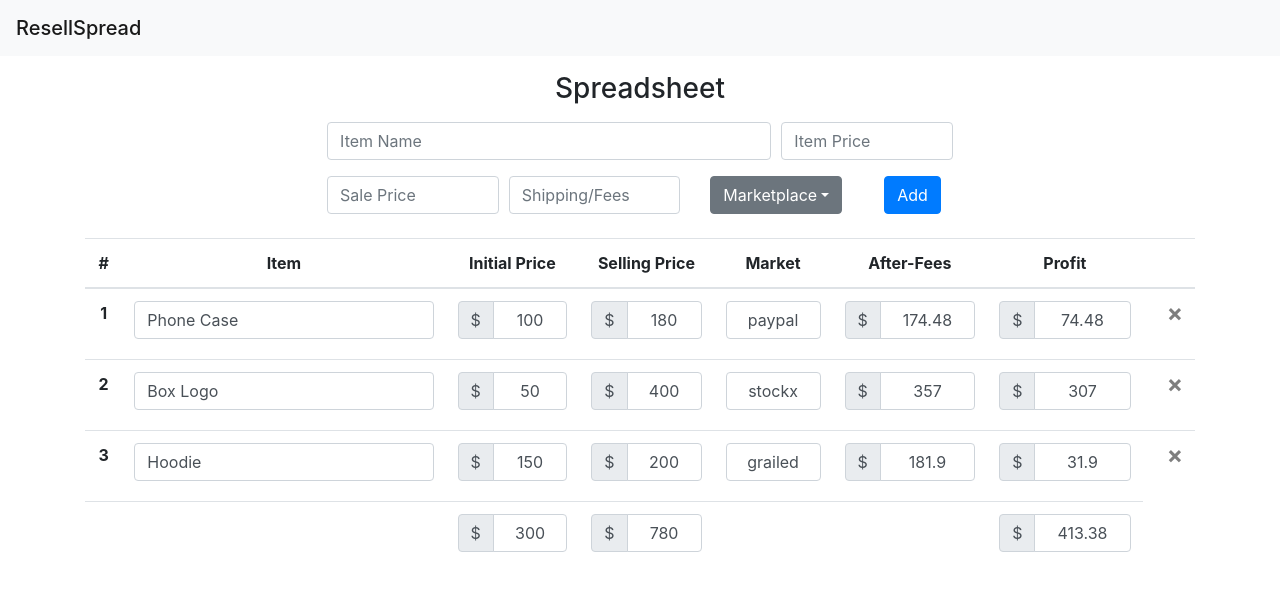
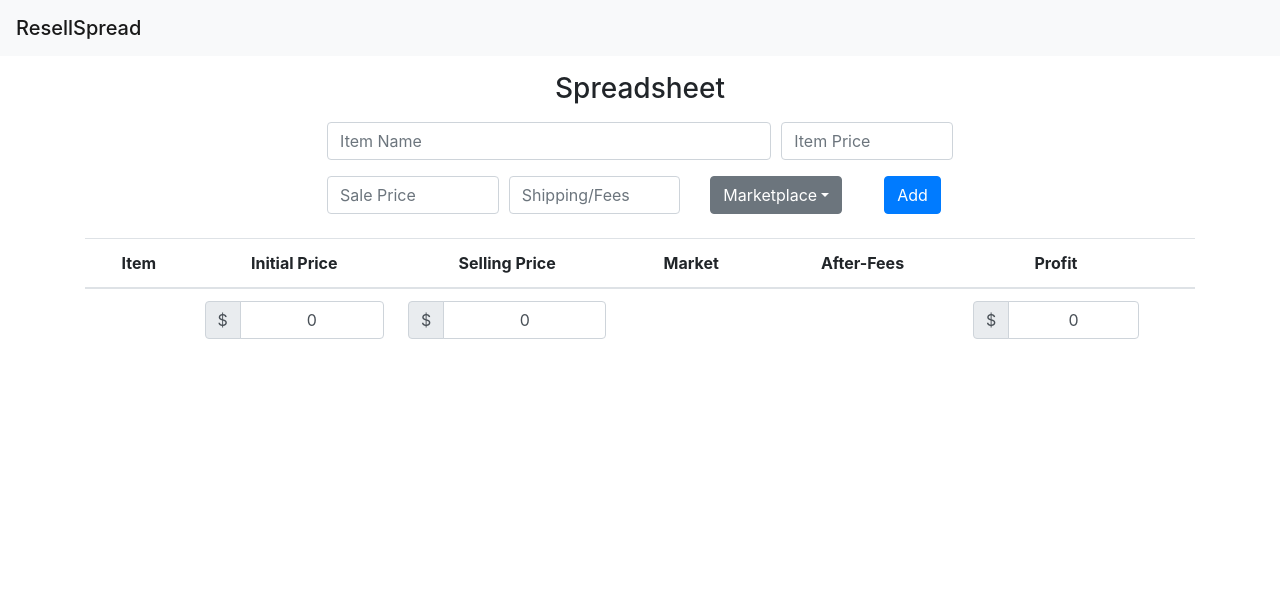
Before and after one commit to timothyac/resell-spread, a React (Create React App) app: page / in a window 1280 px wide. Shown: the top 590 px of the page. Built offline with nearby package versions, Linux system fonts and the light colour scheme.

Commit message:
LocalStorage :D

```diff
--- a/package.json
+++ b/package.json
@@ -6,7 +6,8 @@
     "mathjs": "^5.4.2",
     "react": "^16.7.0",
     "react-dom": "^16.7.0",
-    "react-scripts": "2.1.3"
+    "react-scripts": "2.1.3",
+    "uuid": "^3.3.2"
   },
   "scripts": {
     "start": "react-scripts start",
--- a/src/App.js
+++ b/src/App.js
@@ -1,4 +1,6 @@
 import React, { Component } from "react";
+import uuid from "uuid";
+
 import "./App.css";
 import Nav from "./components/layout/Nav";
 import AddItem from "./components/layout/Add-Item";
@@ -6,35 +8,7 @@ import MainView from "./components/MainView";
 
 class App extends Component {
   state = {
-    items: [
-      {
-        id: 1,
-        title: "Phone Case",
-        price: 100,
-        sold: 180,
-        market: "paypal",
-        fees: 174.48,
-        profit: 74.48
-      },
-      {
-        id: 2,
-        title: "Box Logo",
-        price: 50,
-        sold: 400,
-        market: "stockx",
-        fees: 357,
-        profit: 307
-      },
-      {
-        id: 3,
-        title: "Hoodie",
-        price: 150,
-        sold: 200,
-        market: "grailed",
-        fees: 181.9,
-        profit: 31.9
-      }
-    ]
+    items: []
   };
 
   // Update prices in the state if they are changed
@@ -51,7 +25,7 @@ class App extends Component {
   // Add new item to the state
   addItem = (title, price, sale, market, fees, profit) => {
     const newItem = {
-      id: this.state.items.length + 1,
+      id: uuid.v4(),
       title,
       price: Number(price),
       sold: Number(sale),
@@ -59,15 +33,35 @@ class App extends Component {
       fees: Number(fees),
       profit
     };
-    this.setState({ items: [...this.state.items, newItem] });
+
+    const items = [...this.state.items];
+
+    items.push(newItem);
+    this.setState({ items });
+
+    localStorage.setItem("items", JSON.stringify(items));
   };
 
   deleteItem = (e, id) => {
-    console.log("oof", id);
-    this.setState({
-      items: [...this.state.items.filter(item => item.id !== id)]
-    });
+    const items = [...this.state.items];
+
+    const updatedItems = items.filter(item => item.id !== id);
+
+    this.setState({ items: updatedItems });
+
+    localStorage.setItem("items", JSON.stringify(updatedItems));
   };
+
+  fillStateFromLocalStorage() {
+    const list = localStorage.getItem("items");
+    const items = JSON.parse(list);
+    if (items === null) return;
+    this.setState({ items });
+  }
+
+  componentDidMount() {
+    this.fillStateFromLocalStorage();
+  }
 
   render() {
     return (
--- a/src/components/MainView.jsx
+++ b/src/components/MainView.jsx
@@ -7,7 +7,6 @@ class MainView extends Component {
       <table className="table">
         <thead>
           <tr>
-            <th scope="col">#</th>
             <th scope="col">Item</th>
             <th scope="col">Initial Price</th>
             <th scope="col">Selling Price</th>
--- a/src/components/spreadsheet/Row.jsx
+++ b/src/components/spreadsheet/Row.jsx
@@ -5,10 +5,11 @@ class Rows extends Component {
     const { id, title, price, profit, sold, market, fees } = this.props.item;
     return (
       <tr>
-        <th scope="row">{id}</th>
-        <td>
-          <input type="text" className="form-control" defaultValue={title} />
-        </td>
+        <th>
+          <div className="input-group mb-2 mr-sm-2">
+            <span className="form-control">{title}</span>
+          </div>
+        </th>
         <td>
           <div className="input-group mb-2 mr-sm-2">
             <div className="input-group-prepend">
--- a/src/components/spreadsheet/Subtotal.jsx
+++ b/src/components/spreadsheet/Subtotal.jsx
@@ -19,21 +19,20 @@ class Subtotal extends Component {
   // Totals up Profits per Item
   subProfit = () => {
     let aNum = 0;
-    this.props.subProfit.forEach(
-      item =>
-        (aNum += Number(
-          Math.chain(Number(item.profit))
-            .done()
-            .toFixed(2)
-        ))
-    );
+    this.props.subProfit.forEach(item => {
+      aNum = Number(
+        Math.chain(Number(item.profit))
+          .add(aNum)
+          .done()
+          .toFixed(2)
+      );
+    });
     return aNum;
   };
 
   render() {
     return (
       <tr>
-        <th />
         <td />
         <td>
           <div className="input-group mb-2 mr-sm-2">
@@ -61,6 +60,7 @@ class Subtotal extends Component {
             <span className="form-control">{this.subProfit()}</span>
           </div>
         </td>
+        <td />
       </tr>
     );
   }
```
